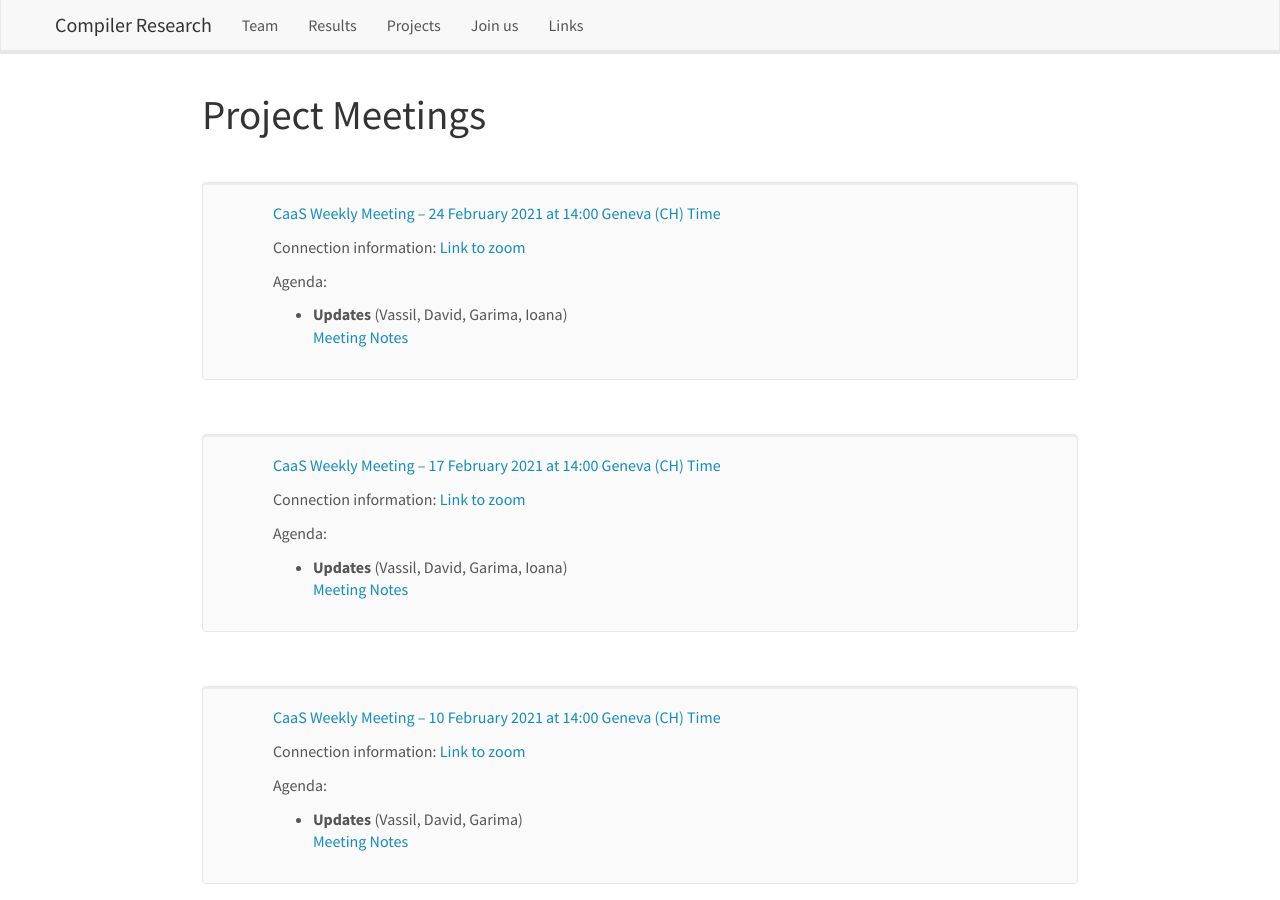
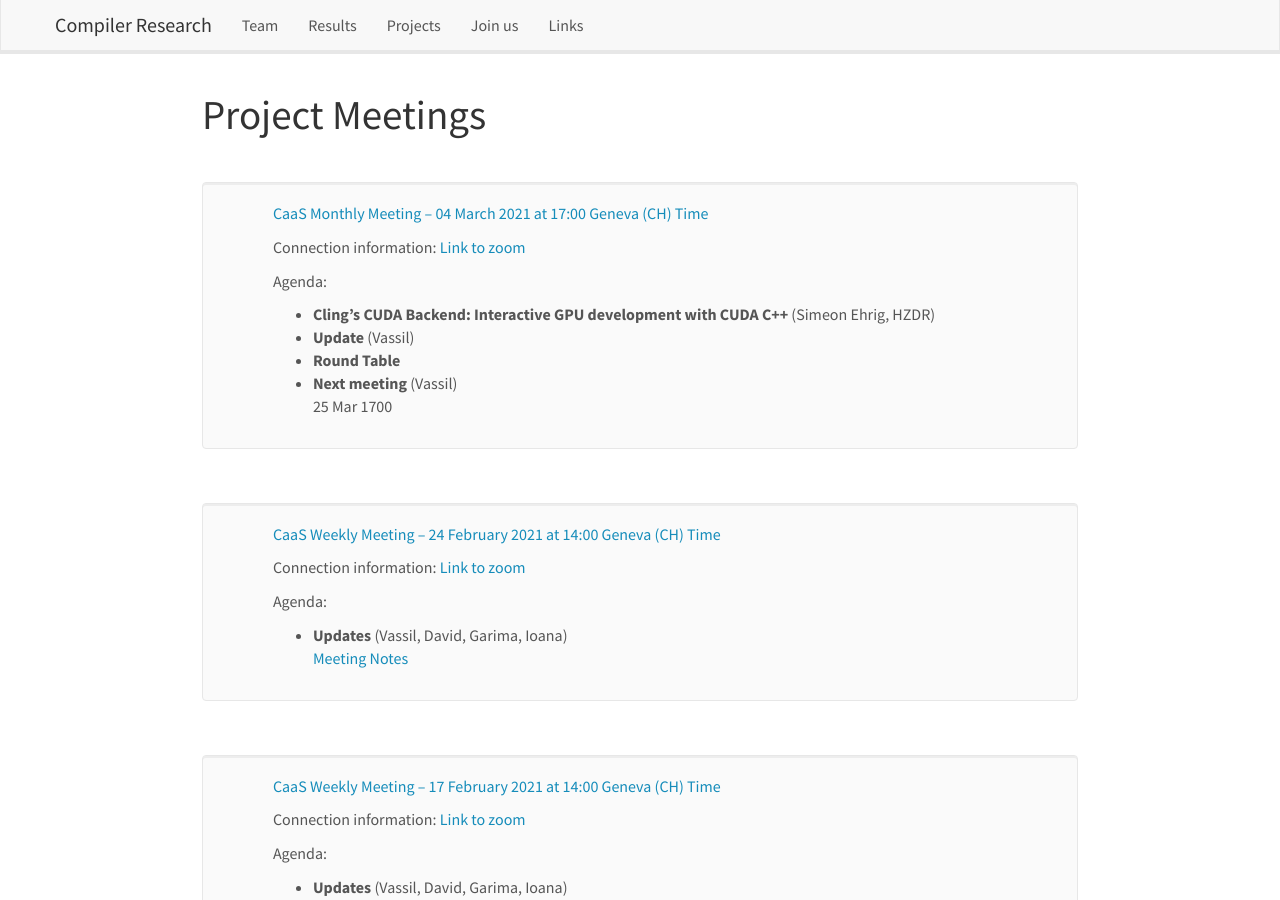
Before and after one commit to vgvassilev/clad, a Jekyll site: the page built from _pages/meetings.md, in a window 1280 px wide and 900 px high. Built offline with Jekyll 4.4.1, drawn with Linux system fonts in a browser that asks for light colours; nearby versions of some CDN libraries.

Commit message:
Add the next monthly meeting.

```diff
--- a/_data/meetinglist.yml
+++ b/_data/meetinglist.yml
@@ -1,3 +1,18 @@
+- name: "CaaS Monthly Meeting"
+  date: 2021-03-04 17:00
+  time_cest: "17:00"
+  connect: "[Link to zoom](https://princeton.zoom.us/j/98188314867?pwd=Q2tJWlN1Qkk0eStJc3lCWnRvQ250QT09)"
+  label: caas_04Mar2021
+  agenda:
+    - title: "Cling’s CUDA Backend: Interactive GPU development with CUDA C++"
+      speaker: "Simeon Ehrig, HZDR"
+    - title: Update
+      speaker: Vassil
+    - title: Round Table
+    - title: Next meeting
+      speaker: Vassil
+      link: 25 Mar 1700
+
 - name: "CaaS Weekly Meeting"
   date: 2021-02-24 14:00
   time_cest: "14:00"
```
